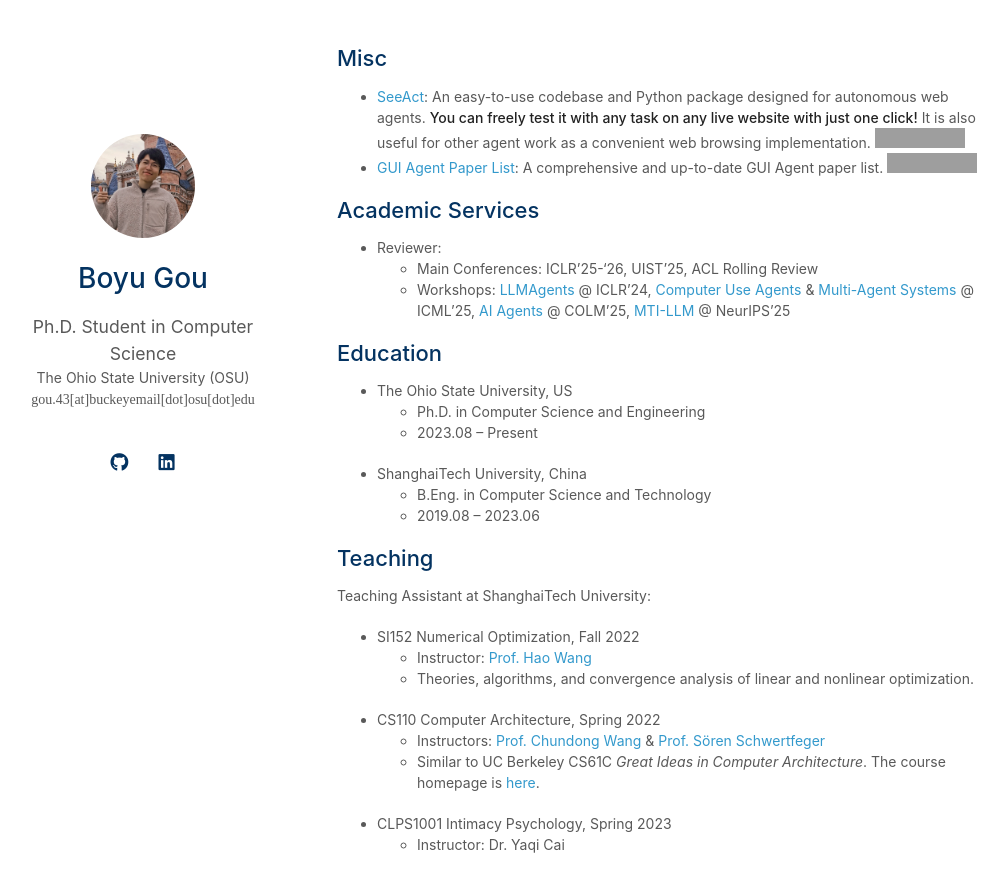
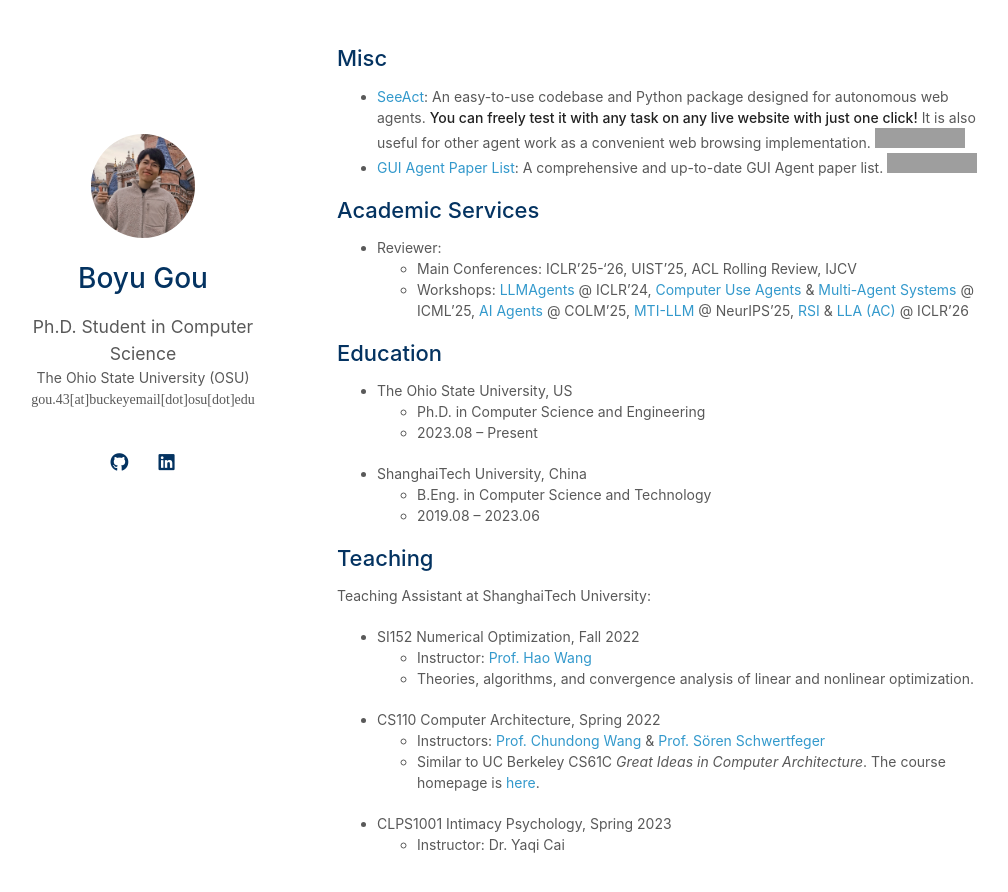
Before and after one commit to boyugou/boyugou.github.io, a Jekyll site: the page built from index.md, in a window 1280 px wide and 900 px high, scrolled down 1619 px. Shown: the top 892 px of the window, without its empty margins (133-1141 px from the left). Built offline with Jekyll 4.4.1, drawn with Linux system fonts in a browser that asks for light colours; a style sheet for code colours, icons or effects is not loaded; grey boxes are pictures that could not be loaded.

Commit message:
Add RSI & LLA (AC) @ ICLR'26 to workshops, IJCV to main conferences

```diff
--- a/index.md
+++ b/index.md
@@ -30,8 +30,8 @@ We built the first multimodal web agent with all code open-sourced ([SeeAct](htt
 ## Academic Services
 
 - Reviewer:
-  - Main Conferences: ICLR'25-'26, UIST'25, ACL Rolling Review
-  - Workshops: [LLMAgents](https://llmagents.github.io/) @ ICLR'24, [Computer Use Agents](https://www.icml-computeruseagents.com/) & [Multi-Agent Systems](https://mas-2025.github.io/MAS-2025/) @ ICML'25, [AI Agents](https://sites.google.com/view/aia-workshop) @ COLM'25, [MTI-LLM](https://workshop-multi-turn-interaction.github.io/) @ NeurIPS'25
+  - Main Conferences: ICLR'25-'26, UIST'25, ACL Rolling Review, IJCV
+  - Workshops: [LLMAgents](https://llmagents.github.io/) @ ICLR'24, [Computer Use Agents](https://www.icml-computeruseagents.com/) & [Multi-Agent Systems](https://mas-2025.github.io/MAS-2025/) @ ICML'25, [AI Agents](https://sites.google.com/view/aia-workshop) @ COLM'25, [MTI-LLM](https://workshop-multi-turn-interaction.github.io/) @ NeurIPS'25, [RSI](https://recursive-workshop.github.io/) & [LLA (AC)](https://lifelongagent.github.io/) @ ICLR'26
 
 ## Education
 
```
